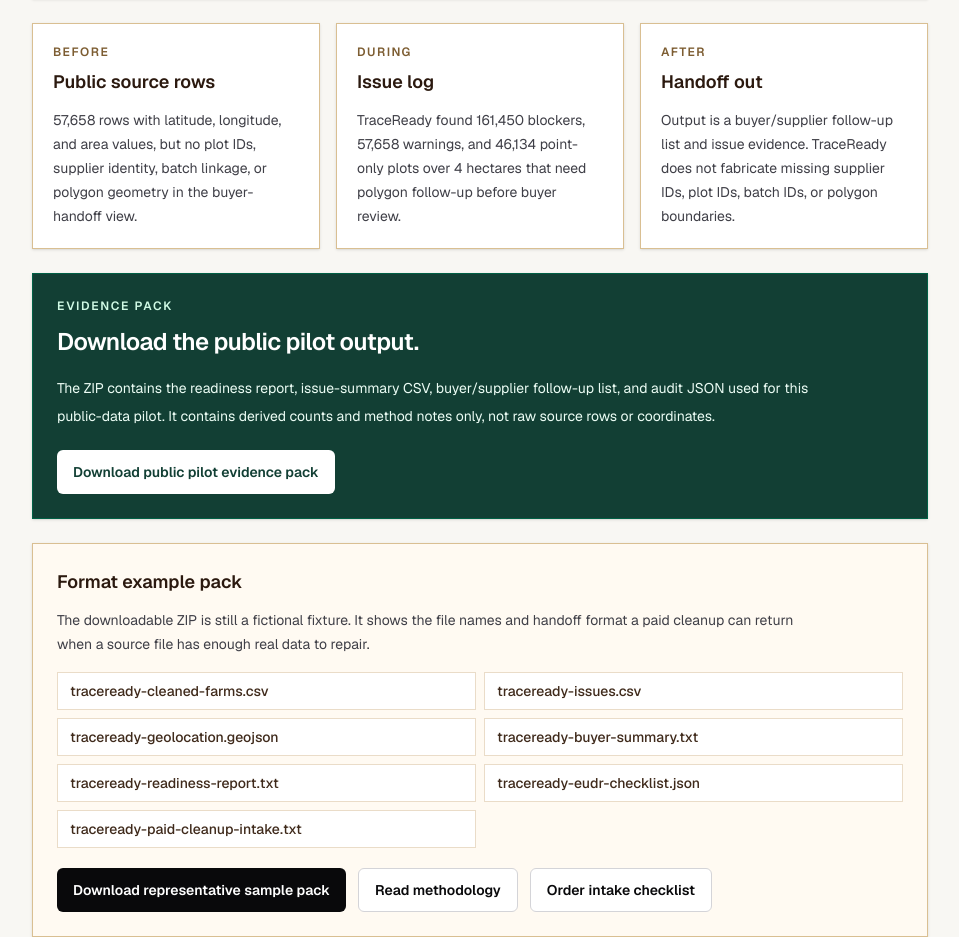
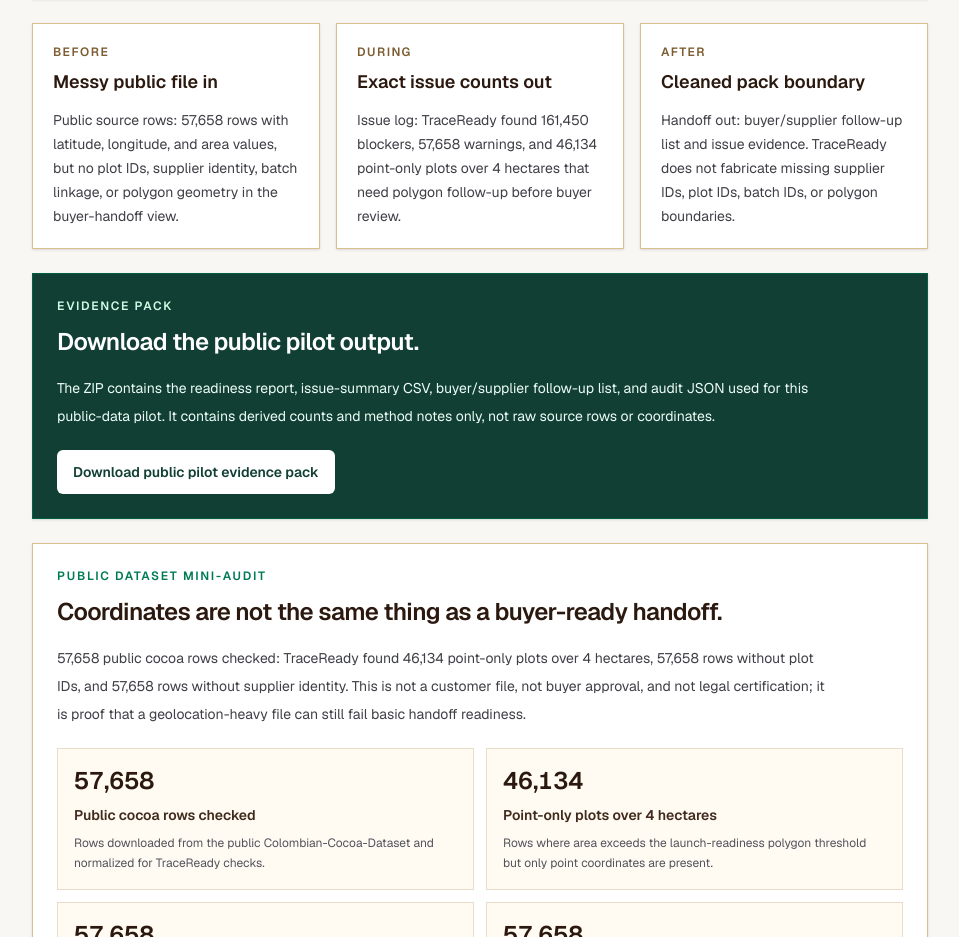
Before and after one commit to imperator-clawdius/traceready, a Next.js app: page /proof in a window 1280 px wide. Shown: the part 275-1212 px from the top of the page, without its empty margins (160-1119 px from the left). Built offline with nearby package versions, Linux system fonts and the light colour scheme.

Commit message:
Tighten public proof page

```diff
--- a/src/app/proof/page.tsx
+++ b/src/app/proof/page.tsx
@@ -5,24 +5,11 @@
   CONTACT_HREF,
   FIELD_NOTE_EUDR_FILE_ERRORS_HREF,
   LEGAL_OPERATOR,
-  METHODOLOGY_HREF,
-  ORDER_INTAKE_HREF,
   PUBLIC_PILOT_PACK_HREF,
-  SAMPLE_PACK_HREF,
 } from "@/lib/site";
 import { TrackedHomeLink } from "./TrackedHomeLink";
 import { TrackedPilotProofLink } from "./TrackedPilotProofLink";
 import { TrackedTriageLink } from "./TrackedTriageLink";
-
-const OUTPUTS = [
-  "traceready-cleaned-farms.csv",
-  "traceready-issues.csv",
-  "traceready-geolocation.geojson",
-  "traceready-buyer-summary.txt",
-  "traceready-readiness-report.txt",
-  "traceready-eudr-checklist.json",
-  "traceready-paid-cleanup-intake.txt",
-];
 
 const AUDIT_STATS = [
   {
@@ -77,26 +64,26 @@
         <div className="mt-6 grid gap-4 lg:grid-cols-3">
           <section className="border border-[#d9bf92] bg-white p-5 shadow-sm">
             <p className="text-xs font-semibold uppercase tracking-[0.12em] text-[#7d5d32]">Before</p>
-            <h2 className="mt-2 text-lg font-semibold text-[#2b190f]">Public source rows</h2>
+            <h2 className="mt-2 text-lg font-semibold text-[#2b190f]">Messy public file in</h2>
             <p className="mt-3 text-sm leading-6 text-zinc-700">
-              57,658 rows with latitude, longitude, and area values, but no plot IDs, supplier identity,
-              batch linkage, or polygon geometry in the buyer-handoff view.
+              Public source rows: 57,658 rows with latitude, longitude, and area values, but no plot
+              IDs, supplier identity, batch linkage, or polygon geometry in the buyer-handoff view.
             </p>
           </section>
           <section className="border border-[#d9bf92] bg-white p-5 shadow-sm">
             <p className="text-xs font-semibold uppercase tracking-[0.12em] text-[#7d5d32]">During</p>
-            <h2 className="mt-2 text-lg font-semibold text-[#2b190f]">Issue log</h2>
+            <h2 className="mt-2 text-lg font-semibold text-[#2b190f]">Exact issue counts out</h2>
             <p className="mt-3 text-sm leading-6 text-zinc-700">
-              TraceReady found 161,450 blockers, 57,658 warnings, and 46,134 point-only plots over
-              4 hectares that need polygon follow-up before buyer review.
+              Issue log: TraceReady found 161,450 blockers, 57,658 warnings, and 46,134 point-only
+              plots over 4 hectares that need polygon follow-up before buyer review.
             </p>
           </section>
           <section className="border border-[#d9bf92] bg-white p-5 shadow-sm">
             <p className="text-xs font-semibold uppercase tracking-[0.12em] text-[#7d5d32]">After</p>
-            <h2 className="mt-2 text-lg font-semibold text-[#2b190f]">Handoff out</h2>
+            <h2 className="mt-2 text-lg font-semibold text-[#2b190f]">Cleaned pack boundary</h2>
             <p className="mt-3 text-sm leading-6 text-zinc-700">
-              Output is a buyer/supplier follow-up list and issue evidence. TraceReady does not fabricate
-              missing supplier IDs, plot IDs, batch IDs, or polygon boundaries.
+              Handoff out: buyer/supplier follow-up list and issue evidence. TraceReady does not
+              fabricate missing supplier IDs, plot IDs, batch IDs, or polygon boundaries.
             </p>
           </section>
         </div>
@@ -119,41 +106,6 @@
           >
             Download public pilot evidence pack
           </a>
-        </section>
-
-        <section className="mt-6 border border-[#d9bf92] bg-[#fffaf2] p-6 shadow-sm">
-          <h2 className="text-lg font-semibold text-[#2b190f]">Format example pack</h2>
-          <p className="mt-3 max-w-3xl text-sm leading-6 text-zinc-700">
-            The downloadable ZIP is still a fictional fixture. It shows the file names and handoff
-            format a paid cleanup can return when a source file has enough real data to repair.
-          </p>
-          <ul className="mt-4 grid gap-2 text-sm font-medium text-[#3f2a1b] sm:grid-cols-2">
-            {OUTPUTS.map((output) => (
-              <li key={output} className="border border-[#eadcc8] bg-white px-3 py-2">
-                {output}
-              </li>
-            ))}
-          </ul>
-          <div className="mt-5 flex flex-col gap-3 sm:flex-row">
-            <a
-              href={SAMPLE_PACK_HREF}
-              className="inline-flex h-11 items-center justify-center rounded-md bg-zinc-950 px-4 text-sm font-semibold text-white transition hover:bg-zinc-800"
-            >
-              Download representative sample pack
-            </a>
-            <Link
-              href={METHODOLOGY_HREF}
-              className="inline-flex h-11 items-center justify-center rounded-md border border-zinc-300 bg-white px-4 text-sm font-semibold text-zinc-950 transition hover:bg-zinc-100"
-            >
-              Read methodology
-            </Link>
-            <Link
-              href={ORDER_INTAKE_HREF}
-              className="inline-flex h-11 items-center justify-center rounded-md border border-zinc-300 bg-white px-4 text-sm font-semibold text-zinc-950 transition hover:bg-zinc-100"
-            >
-              Order intake checklist
-            </Link>
-          </div>
         </section>
 
         <section className="mt-6 border border-[#d9bf92] bg-white p-6 shadow-sm">
@@ -260,8 +212,8 @@
         <p className="mt-6 text-xs leading-5 text-zinc-500">
           Public proof will be upgraded only when it is true and permissioned: customer quote, company
           name, paid order count, turnaround metric, or de-identified customer before/after. Until then,
-          TraceReady is clear that the public-data pilot is not a customer case and the sample ZIP is
-          format-only. Operated by {LEGAL_OPERATOR}. Questions: {CONTACT_EMAIL}.
+          TraceReady is clear that the public-data pilot is not a customer case or buyer approval.
+          Operated by {LEGAL_OPERATOR}. Questions: {CONTACT_EMAIL}.
         </p>
       </div>
     </main>
```
Also changed, not shown: 1 other file (tests, documents, lock files or other folders).
